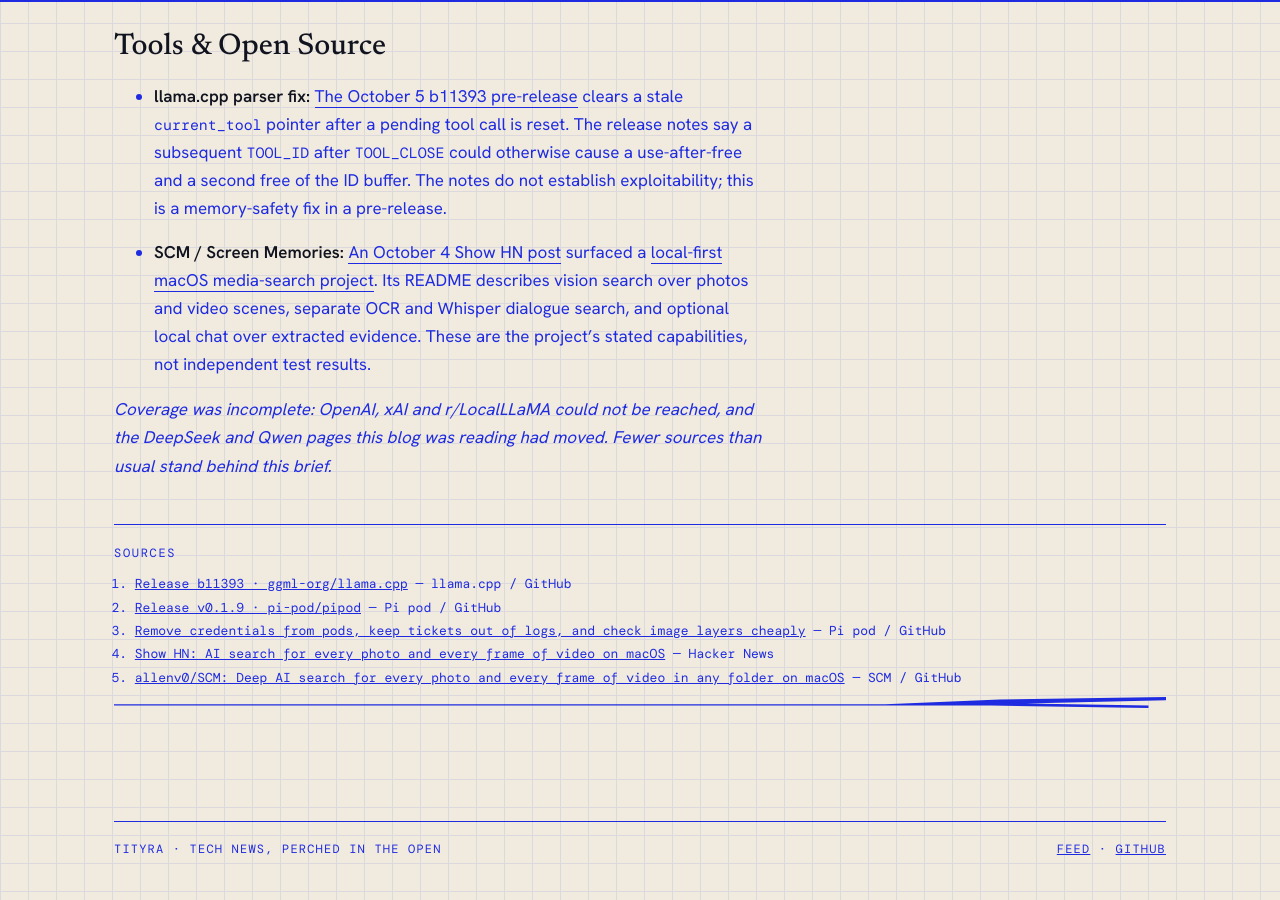
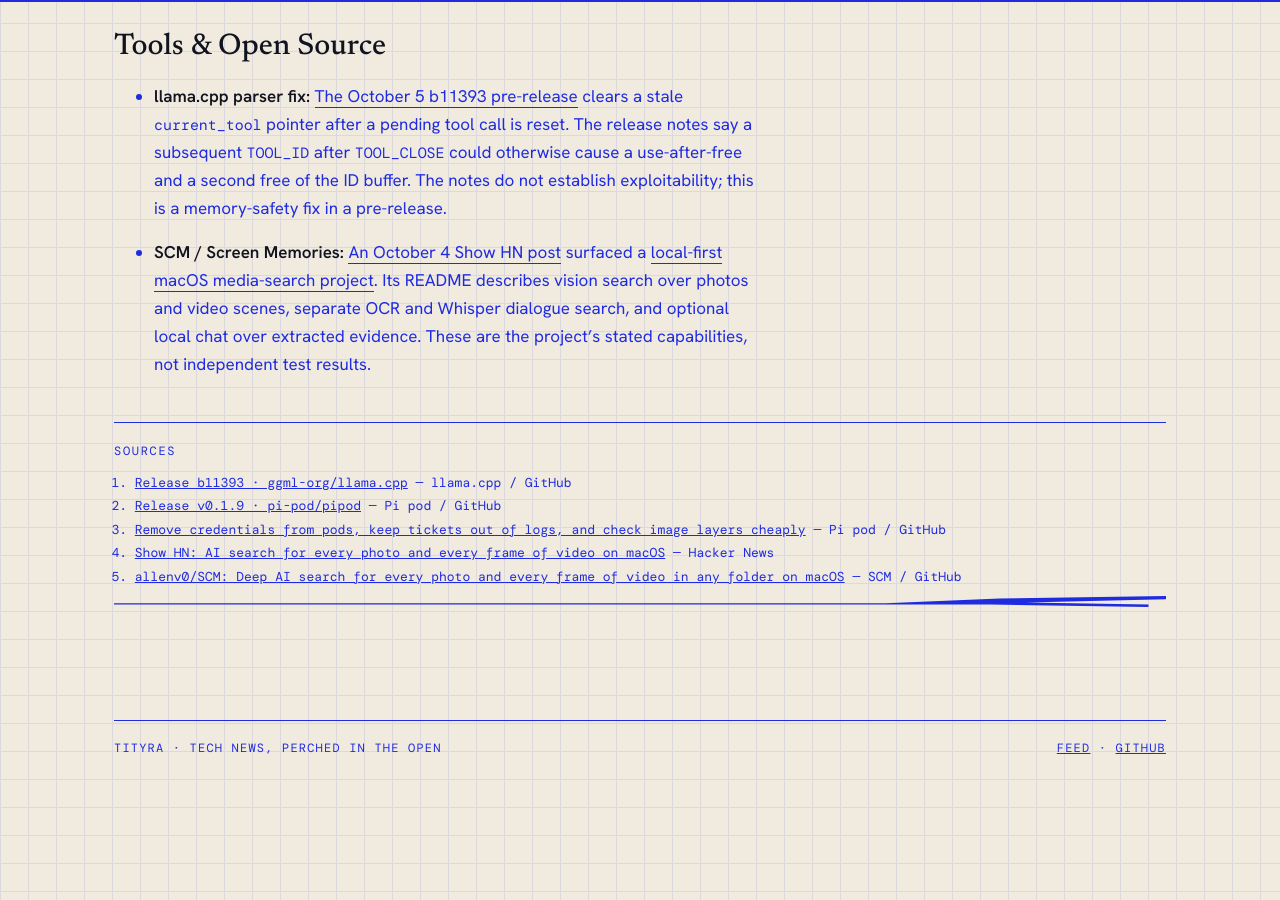
Before and after one commit to Tityra/Tityra.github.io, a Jekyll site: the page built from _posts/2026-10-05-ai-daily-brief.md, in a window 1280 px wide and 900 px high, scrolled down 1209 px. Built offline with Jekyll 4.4.1, drawn with Linux system fonts in a browser that asks for light colours.

Commit message:
policy: the post never says where this blog looks
The brief carried a closing line naming the sources that could not be reached.
I had argued for keeping it so a reader could not mistake a blocked source for
a quiet day. The administrator's objection is better than my argument: naming
the sources that failed names the sources, and a reader should not be able to
reconstruct watchlist.yml from the posts.

So the post now carries no coverage note of any kind -- no section, no closing
disclaimer, and no source named that the brief did not actually use. What was
checked, what was empty and what could not be reached go to the administrator
in the run report, which is where operational detail belongs.

The honesty rule it replaced still stands, settled earlier instead of disclosed
afterwards: if too little could be reached for the brief to stand up, publish
less or publish nothing. A thin brief with a disclaimer attached was never the
right answer to a broken morning.

Today's brief is rewritten without the line.

Co-Authored-By: Claude Opus 5 (1M context) <noreply@anthropic.com>
Claude-Session: https://claude.ai/code/session_0135WzQEJAuFCSCZx8xBnped

```diff
--- a/_posts/2026-10-05-ai-daily-brief.md
+++ b/_posts/2026-10-05-ai-daily-brief.md
@@ -42,7 +42,3 @@ sources:
 
 - **llama.cpp parser fix:** [The October 5 b11393 pre-release](https://github.com/ggml-org/llama.cpp/releases/tag/b11393) clears a stale `current_tool` pointer after a pending tool call is reset. The release notes say a subsequent `TOOL_ID` after `TOOL_CLOSE` could otherwise cause a use-after-free and a second free of the ID buffer. The notes do not establish exploitability; this is a memory-safety fix in a pre-release.
 - **SCM / Screen Memories:** [An October 4 Show HN post](https://news.ycombinator.com/item?id=49952111) surfaced a [local-first macOS media-search project](https://github.com/allenv0/SCM). Its README describes vision search over photos and video scenes, separate OCR and Whisper dialogue search, and optional local chat over extracted evidence. These are the project's stated capabilities, not independent test results.
-
-*Coverage was incomplete: OpenAI, xAI and r/LocalLLaMA could not be reached, and
-the DeepSeek and Qwen pages this blog was reading had moved. Fewer sources than
-usual stand behind this brief.*
```
Also changed, not shown: POLICY_NEWS.md (+6 -3 lines), USAGE.md (+7 -6 lines), .hermes/job-prompt.txt, .hermes/skills/tityra-daily-brief/SKILL.md.
